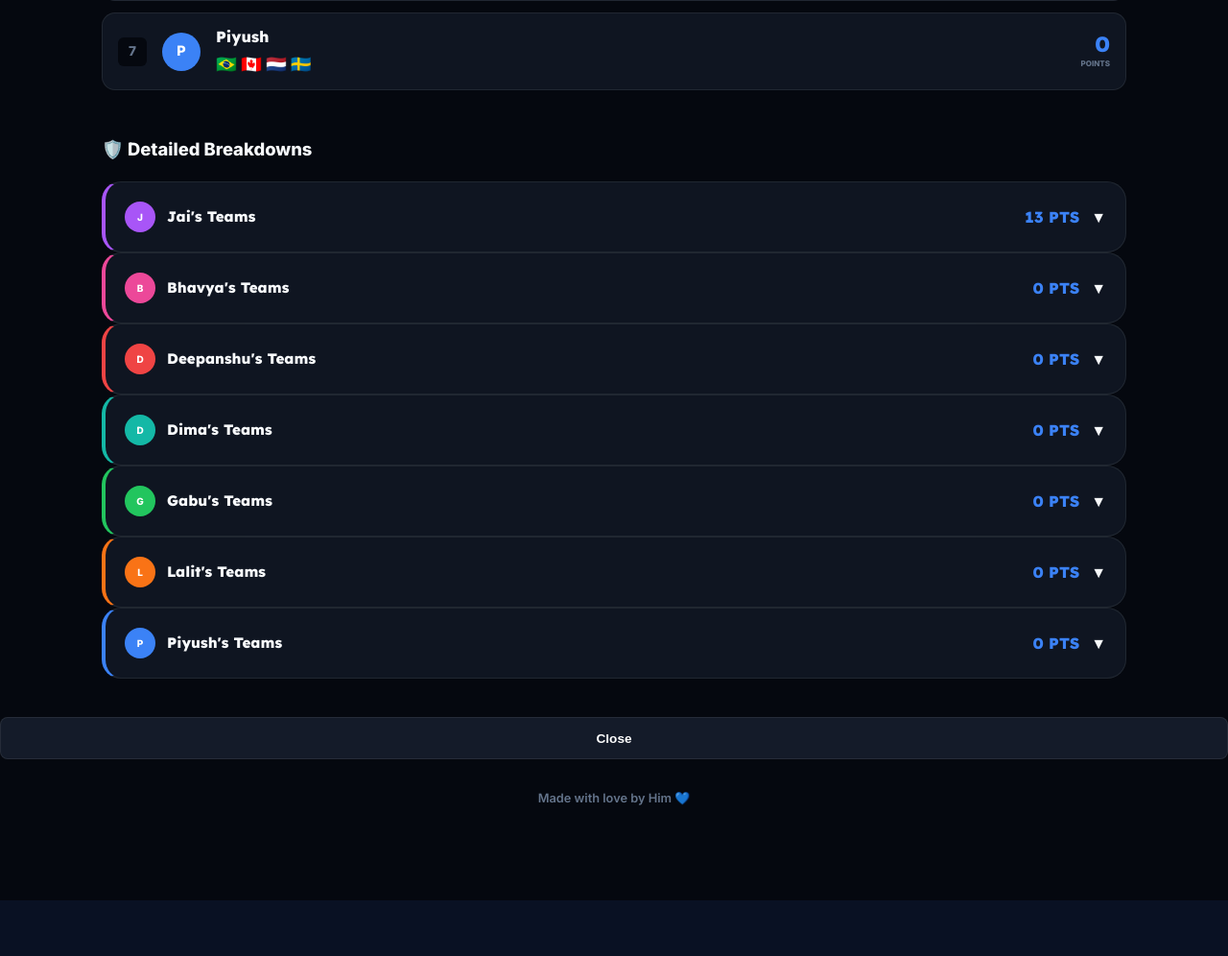
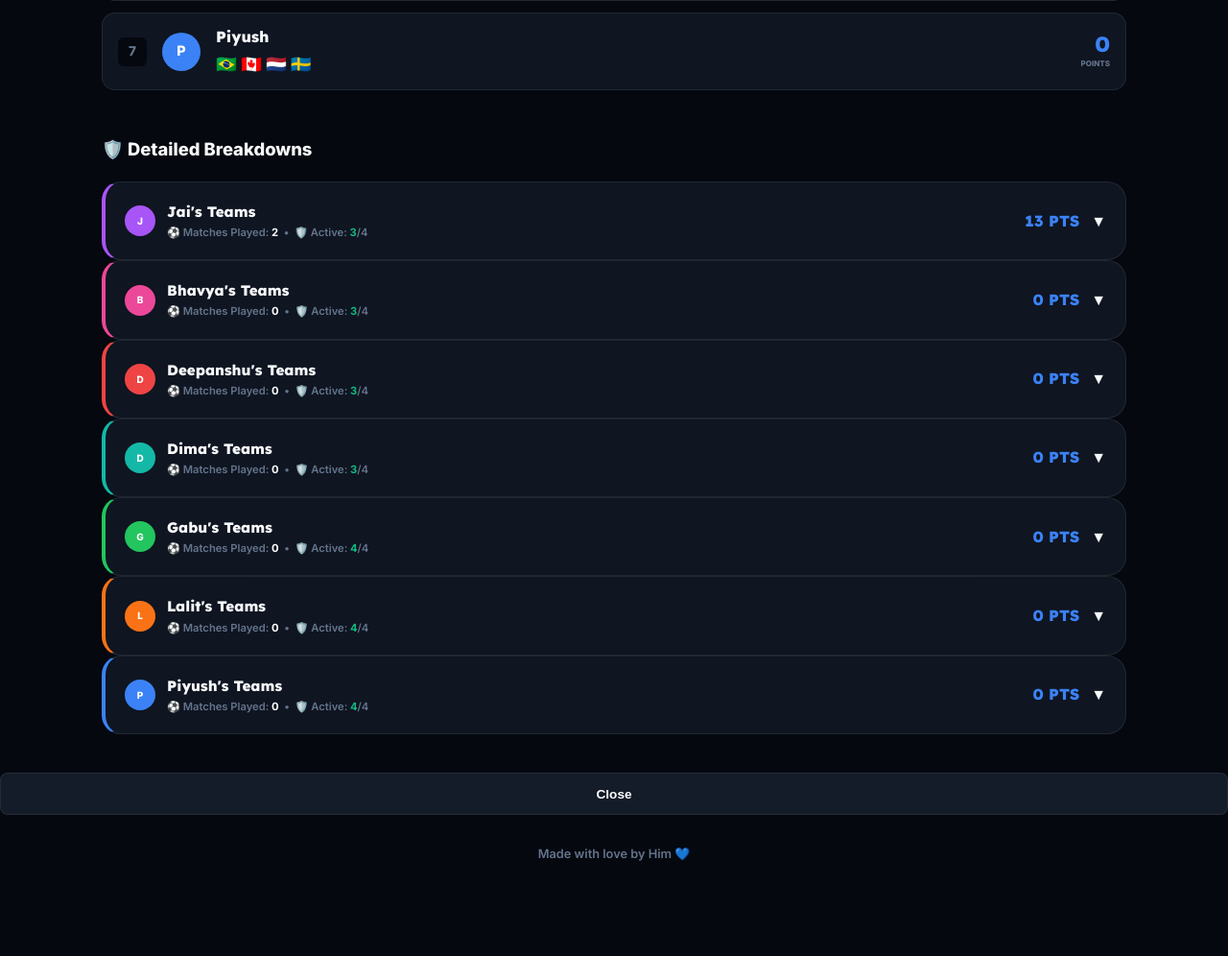
Before and after one commit to k8n44jbnnk-lang/wcfl, a Flask app: page /standings in a window 1280 px wide. Shown: the part 919-1915 px from the top of the page at 96% size. Before the commit the page ends 1857 px from the top, so only its background shows below. Run offline with Flask 3, Linux system fonts and the light colour scheme; some libraries are stand-ins or nearby versions.

Commit message:
Enhance standings page to show matches played, teams still in competition, and color-coded active/eliminated statuses for each team

```diff
--- a/app.py
+++ b/app.py
@@ -1326,6 +1326,35 @@ def build_knockout_sections(data: dict) -> list[dict]:
     return sections
 
 
+def is_team_still_in(team_name, data):
+    # Check if they lost a knockout match in data["matches"]
+    for m in data.get("matches", []):
+        if m.get("stage") != "group":
+            if m.get("team1") == team_name or m.get("team2") == team_name:
+                s1, s2 = m.get("score1"), m.get("score2")
+                if s1 is not None and s2 is not None:
+                    if s1 == s2:
+                        winner = m.get("extra", {}).get("winner")
+                        if winner and winner != team_name:
+                            return False
+                    else:
+                        if m.get("team1") == team_name and s1 < s2:
+                            return False
+                        if m.get("team2") == team_name and s2 < s1:
+                            return False
+
+    # Check if they qualified for R32
+    r32_teams = set()
+    for t_pair in WC2026_R32_ACTUAL_TEAMS.values():
+        r32_teams.add(t_pair[0])
+        r32_teams.add(t_pair[1])
+
+    if r32_teams:
+        if team_name not in r32_teams:
+            return False
+
+    return True
+
 def build_team_point_rows(data: dict) -> list[dict]:
     rows = []
     matches = data.get("matches", [])
@@ -1350,8 +1379,10 @@ def build_team_point_rows(data: dict) -> list[dict]:
                 "group": group,
                 "group_label": f"Group {group}" if group else None,
                 "points": team_pts,
+                "is_still_in": is_team_still_in(team_name, data),
             })
         teams.sort(key=lambda r: (-r["points"], r["name"]))
+        active_teams = [t for t in teams if t["is_still_in"]]
         rows.append({
             "name": name,
             "pts": data.get("points", {}).get(name, 0),
@@ -1359,6 +1390,8 @@ def build_team_point_rows(data: dict) -> list[dict]:
             "teams": teams,
             "team_points": sum(t["points"] for t in teams),
             "matches_played": sum(1 for m in matches if m.get("owner1") == name or m.get("owner2") == name),
+            "active_teams_count": len(active_teams),
+            "eliminated_teams_count": len(teams) - len(active_teams),
         })
     rows.sort(key=lambda r: (-r["pts"], r["name"]))
     return rows
--- a/templates/standings.html
+++ b/templates/standings.html
@@ -49,7 +49,13 @@
       <div style="padding: 1.25rem; display: flex; justify-content: space-between; align-items: center; cursor: pointer;" onclick="toggleDetails(this)">
         <div style="display: flex; align-items: center; gap: 0.75rem;">
           <div class="avatar-sm" style="background: {{ p_color }}; width: 32px; height: 32px; font-size: 10px;">{{ row.name[0] }}</div>
-          <h3 style="margin: 0; font-size: 0.95rem;">{{ row.name }}'s Teams</h3>
+          <div style="display: flex; flex-direction: column;">
+            <h3 style="margin: 0; font-size: 0.95rem;">{{ row.name }}'s Teams</h3>
+            <span style="font-size: 0.7rem; color: var(--text-dim); font-weight: 600; margin-top: 2px;">
+              ⚽ Matches Played: <strong style="color: white;">{{ row.matches_played }}</strong> &nbsp;•&nbsp;
+              🛡️ Active: <strong style="color: var(--success);">{{ row.active_teams_count }}</strong>/{{ row.owned | length }}
+            </span>
+          </div>
         </div>
         <div style="display: flex; align-items: center; gap: 0.75rem;">
           <span style="font-weight: 800; font-family: Lexend; color: var(--primary);">{{ row.pts }} PTS</span>
@@ -60,10 +66,15 @@
       <div class="details-content" style="display: none; padding: 1.25rem; background: rgba(255,255,255,0.02); border-top: 1px solid var(--border-light);">
         <div style="display: grid; grid-template-columns: repeat(auto-fill, minmax(130px, 1fr)); gap: 1rem;">
           {% for team in row.teams %}
-          <div class="match-card" style="text-align: center; cursor: pointer;" onclick="showTeamMatchDetails('{{ team.name }}')">
+          <div class="match-card" style="text-align: center; cursor: pointer; position: relative; {% if not team.is_still_in %}opacity: 0.6; filter: grayscale(0.5); border-color: rgba(255,255,255,0.03);{% endif %}" onclick="showTeamMatchDetails('{{ team.name }}')">
             <span style="font-size: 2rem;">{{ team.flag }}</span>
             <div style="font-weight: 700; font-size: 0.8rem; margin: 4px 0;">{{ team.name }}</div>
-            <div class="badge" style="background: var(--bg-dark); color: var(--success);">+{{ team.points }} pts</div>
+            <div class="badge" style="background: var(--bg-dark); color: var(--success); margin-bottom: 4px;">+{{ team.points }} pts</div>
+            {% if team.is_still_in %}
+              <div style="font-size: 0.6rem; font-weight: 800; color: var(--success); letter-spacing: 0.05em; text-transform: uppercase;">🛡️ Active</div>
+            {% else %}
+              <div style="font-size: 0.6rem; font-weight: 800; color: var(--text-dim); letter-spacing: 0.05em; text-transform: uppercase;">💀 Eliminated</div>
+            {% endif %}
           </div>
           {% endfor %}
         </div>
```
